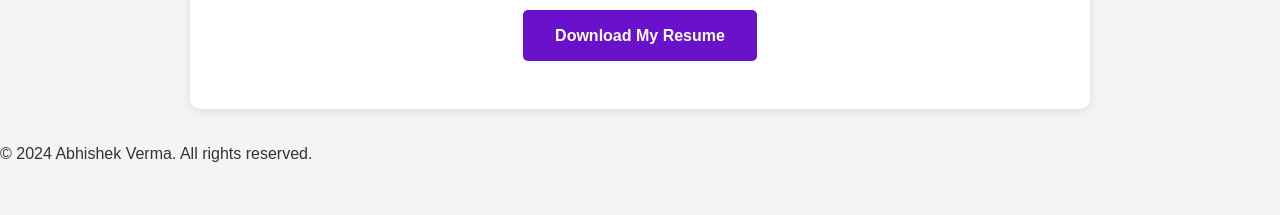
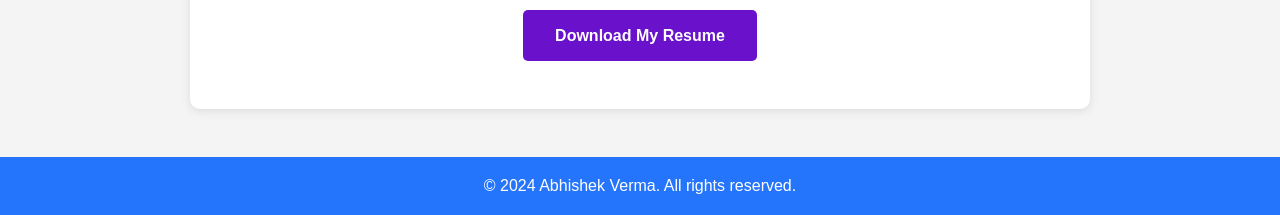
Before and after one commit to Abhi-9610/Portfolio, a plain HTML site: page Portfolio/index.html in a window 1280 px wide. Shown: the part 3313-3528 px from the top of the page. Before the commit the page ends 3480 px from the top, so only its background shows below. Drawn offline with nearby package versions, Linux system fonts and the light colour scheme.

Commit message:
Update style.css

```diff
--- a/Portfolio/style.css
+++ b/Portfolio/style.css
@@ -350,6 +350,20 @@ section h2 {
   background-color: #2575fc;
 }
 
+footer {
+  text-align: center;
+  padding: 1rem;
+  background: #2575fc;
+  color: white;
+  margin-top: 3rem;
+}
+
+footer p {
+  font-size: 1rem;
+  font-weight: 400;
+  color: #fff;
+}
+
 /* Animations */
 @keyframes fadeIn {
   from {
```
